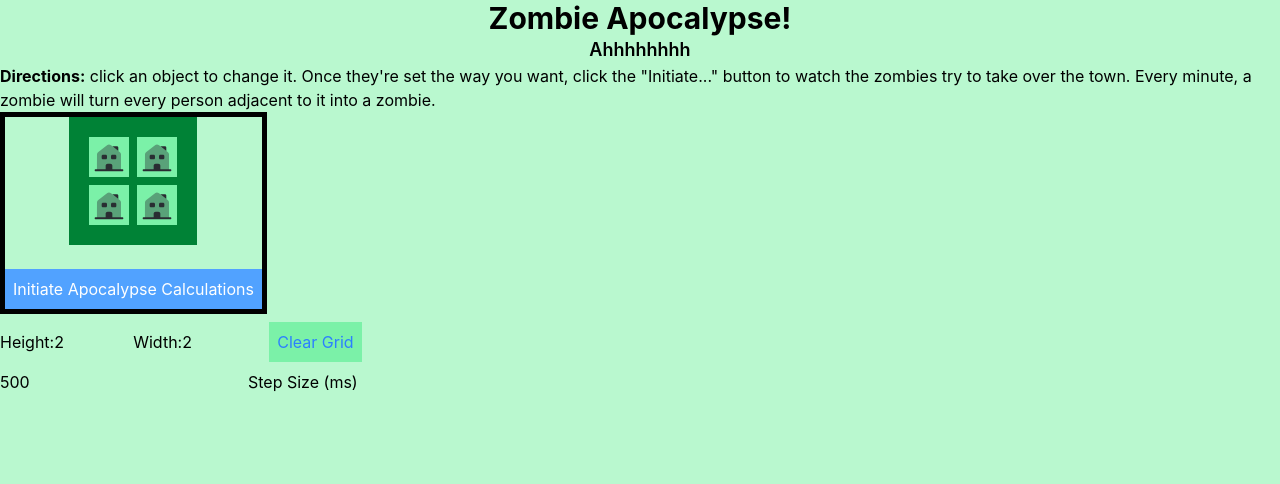
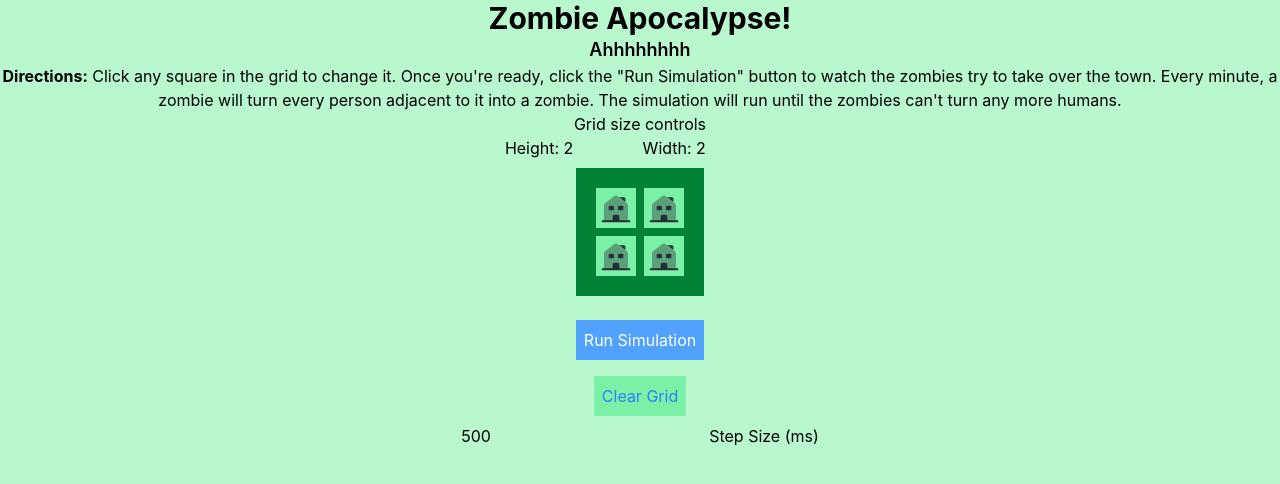
Before and after one commit to MicahLC/cassidoo-2026-10-04, a React (Vite) app: page / in a window 1280 px wide. Shown: the top 484 px of the page. Built offline with nearby package versions, Linux system fonts and the light colour scheme.

Commit message:
More rearranging

```diff
--- a/src/App.tsx
+++ b/src/App.tsx
@@ -22,6 +22,7 @@ function App() {
       updatedRow[colIdx] = cycleFunc(value);
       copy[rowIdx] = updatedRow;
       setGrid(copy);
+      setMinutes(null);
     }
   };
 
@@ -34,12 +35,58 @@ function App() {
   }
 
   return (
-  <main className="min-h-screen bg-green-200">
+  <main className="min-h-screen bg-green-200 text-center">
     <h1 className="text-3xl font-bold text-center">Zombie Apocalypse!</h1>
     <h3 className="text-lg font-semibold text-center">Ahhhhhhhh</h3>
-    <h2><b>Directions:</b> click an object to change it. Once they're set the way you want, click the "Initiate..." button to watch the zombies try to take over the town. Every minute, a zombie will turn every person adjacent to it into a zombie.</h2>
-    <div className="border-5 border-black inline-grid grid-cols-1 justify-items-center">
-      <table className="inline-grid flex-none grow-0 items-start p-4 bg-green-700">
+    <h2><b>Directions:</b> Click any square in the grid to change it. Once you're ready, click the "Run Simulation" button to watch the zombies try to take over the town. Every minute, a zombie will turn every person adjacent to it into a zombie. The simulation will run until the zombies can't turn any more humans.</h2>
+    <div>
+      <h3>Grid size controls</h3>
+      <label htmlFor="height">Height: </label>
+      <input id="height" type="number" value={dimensions.height} min="1" max="25" onChange={(e) => {
+        const height = parseInt(e.target.value);
+        if (isNaN(height) || height < 1) return;
+        if(height > 25) {
+          alert("Height cannot be greater than 25");
+          e.target.value = "25";
+          return;
+        }
+        setDimensions({ ...dimensions, height });
+        const newGrid = [...grid];
+        while (newGrid.length < height) {
+          newGrid.push(new Array(dimensions.width).fill(0));
+        }
+        while(newGrid.length > height) {
+          newGrid.pop();
+        }
+        setGrid(newGrid);
+        setMinutes(null);
+      }} />
+      <label htmlFor="width">Width: </label>
+      <input id="width" type="number" value={dimensions.width} min="1" max="25" onChange={(e) => {
+        const width = parseInt(e.target.value);
+        if (isNaN(width) || width < 1) return;
+        if(width > 25) {
+          alert("Width cannot be greater than 25");
+          e.target.value = "25";
+          return;
+        }
+        setDimensions({ ...dimensions, width });
+        const newGrid = [...grid];
+        newGrid.forEach((row) => {
+          if (dimensions.width > width) {
+            row.length = width;
+          } else {
+            while (row.length < width) {
+              row.push(0);
+            }
+          }
+        });
+        setGrid(newGrid);
+        setMinutes(null);
+      }} />
+    </div>
+    <div className="inline-grid grid-cols-1 justify-items-center p-2">
+      <table className="inline-grid p-4 bg-green-700">
         {grid.map((row, rowIndex) => {
           return <tr key={rowIndex}>
             {row.map((item, colIndex) => {
@@ -71,53 +118,13 @@ function App() {
           alert(e);
         }
       }}>
-        Initiate Apocalypse Calculations
+        Run Simulation
       </button>
     </div>
     <br/>
-    <label htmlFor="height">Height:</label>
-    <input id="height" type="number" value={dimensions.height} min="1" max="25" onChange={(e) => {
-      const height = parseInt(e.target.value);
-      if (isNaN(height) || height < 1) return;
-      if(height > 25) {
-        alert("Height cannot be greater than 25");
-        e.target.value = "25";
-        return;
-      }
-      setDimensions({ ...dimensions, height });
-      const newGrid = [...grid];
-      while (newGrid.length < height) {
-        newGrid.push(new Array(dimensions.width).fill(0));
-      }
-      while(newGrid.length > height) {
-        newGrid.pop();
-      }
-      setGrid(newGrid);
-      setMinutes(null);
-    }} />
-    <label htmlFor="width">Width:</label>
-    <input id="width" type="number" value={dimensions.width} min="1" max="25" onChange={(e) => {
-      const width = parseInt(e.target.value);
-      if (isNaN(width) || width < 1) return;
-      if(width > 25) {
-        alert("Width cannot be greater than 25");
-        e.target.value = "25";
-        return;
-      }
-      setDimensions({ ...dimensions, width });
-      const newGrid = [...grid];
-      newGrid.forEach((row) => {
-        if (dimensions.width > width) {
-          row.length = width;
-        } else {
-          while (row.length < width) {
-            row.push(0);
-          }
-        }
-      });
-      setGrid(newGrid);
-      setMinutes(null);
-    }} />
+    {minutes !== null && ((minutes >= 0) ?
+      <div>Minutes until apocalypse: {minutes}</div> :
+      <div>The humans survive!</div>)}
     <button className="bg-green-300 hover:bg-green-400 m-2 p-2 text-blue-500" onClick={() => {
       const newGrid = grid.map(row => row.map(() => 0 as Cell));
       setGrid(newGrid);
@@ -133,8 +140,6 @@ function App() {
     }} />
     <label htmlFor="stepSize">Step Size (ms)</label>
     <br/>
-    {minutes !== null && <div>Minutes until apocalypse: {minutes}</div>}
-    <br />
   </main>
   );
 }
```
